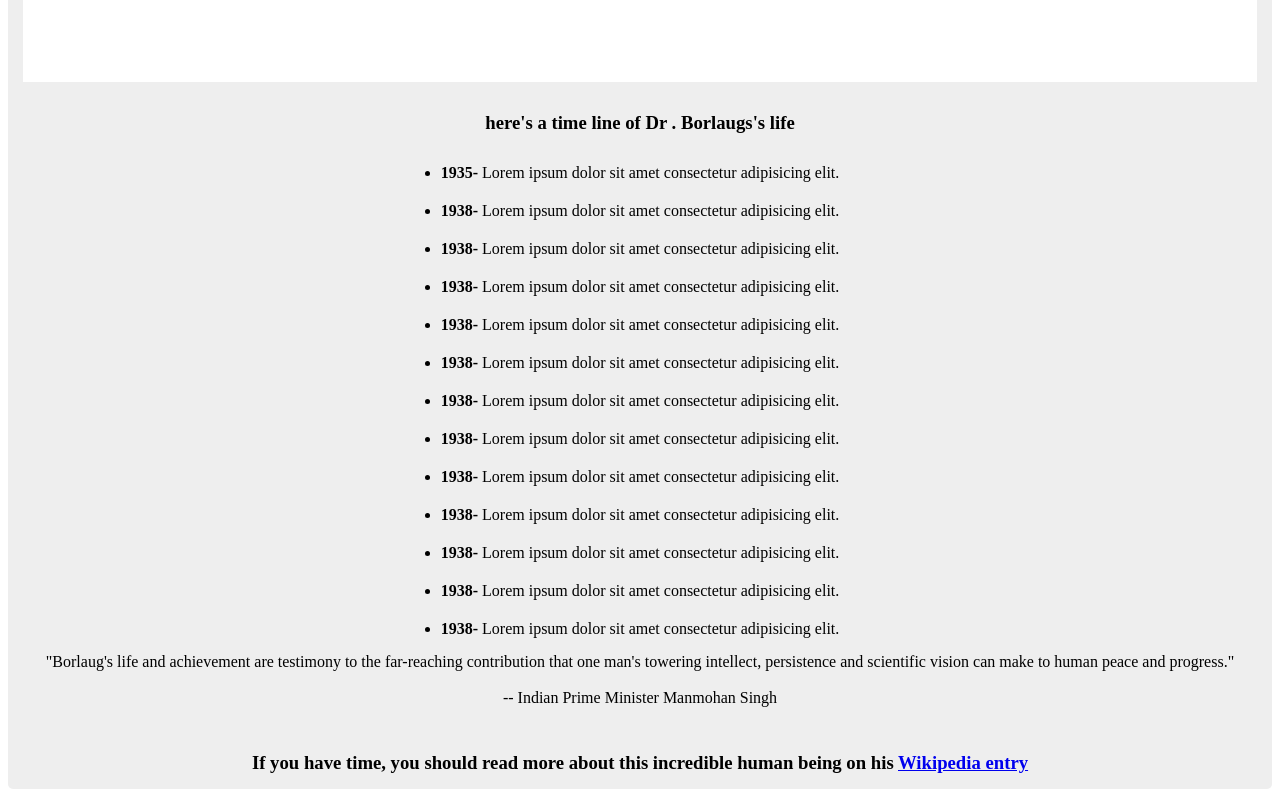
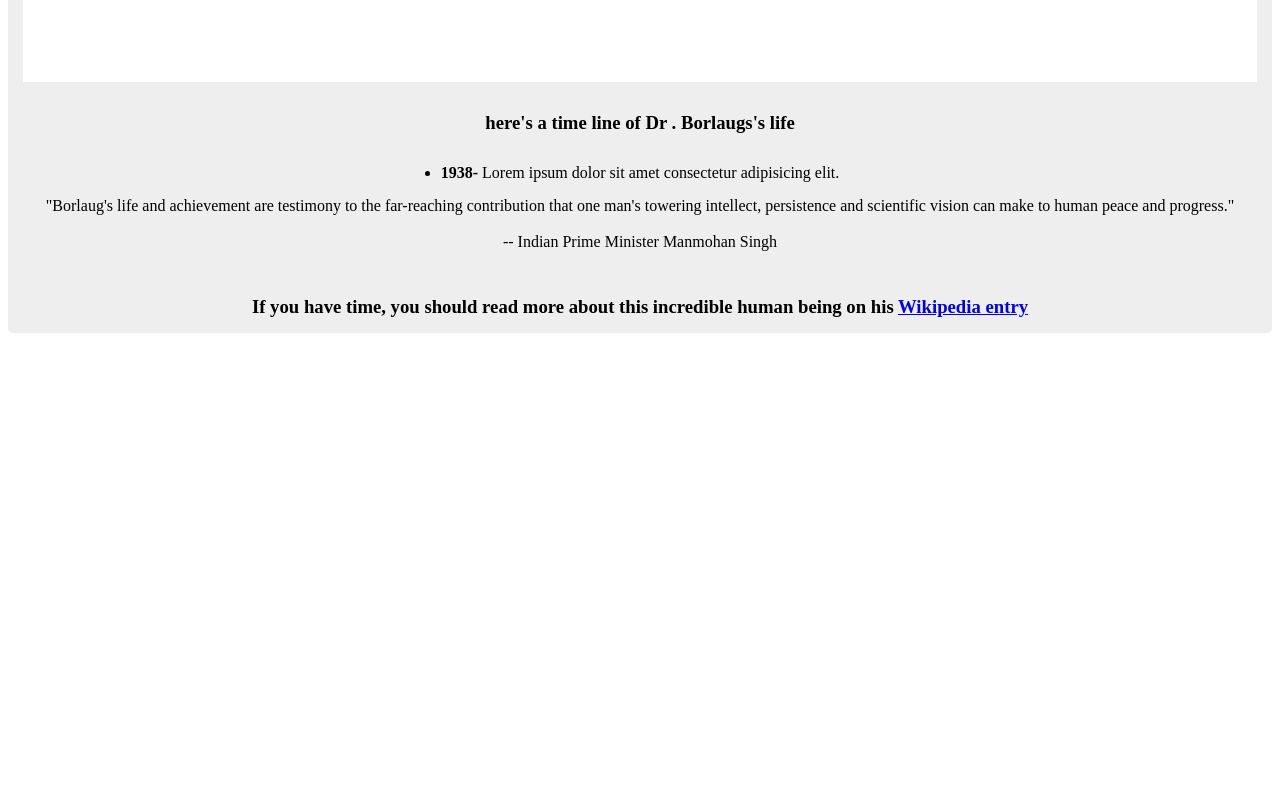
Before and after one commit to Diderot-sielinou/new-tribut-page, a plain HTML site: page index.html in a window 1280 px wide. Shown: the part 633-1430 px from the top of the page. After the commit the page ends 996 px from the top, so only its background shows below. Drawn offline with Linux system fonts and the light colour scheme.

Commit message:
resol lint probleme

```diff
--- a/index.html
+++ b/index.html
@@ -28,18 +28,6 @@
     <div class="list-s">
       <h3>here's a time line of Dr <span>.</span> Borlaugs's life</h3>
       <ul class="ul-list">
-        <li> <strong>1935-</strong> Lorem ipsum dolor sit amet consectetur adipisicing elit.</li>
-        <li> <strong>1938-</strong> Lorem ipsum dolor sit amet consectetur adipisicing elit.</li>
-        <li> <strong>1938-</strong> Lorem ipsum dolor sit amet consectetur adipisicing elit.</li>
-        <li> <strong>1938-</strong> Lorem ipsum dolor sit amet consectetur adipisicing elit.</li>
-        <li> <strong>1938-</strong> Lorem ipsum dolor sit amet consectetur adipisicing elit.</li>
-        <li> <strong>1938-</strong> Lorem ipsum dolor sit amet consectetur adipisicing elit.</li>
-        <li> <strong>1938-</strong> Lorem ipsum dolor sit amet consectetur adipisicing elit.</li>
-        <li> <strong>1938-</strong> Lorem ipsum dolor sit amet consectetur adipisicing elit.</li>
-        <li> <strong>1938-</strong> Lorem ipsum dolor sit amet consectetur adipisicing elit.</li>
-        <li> <strong>1938-</strong> Lorem ipsum dolor sit amet consectetur adipisicing elit.</li>
-        <li> <strong>1938-</strong> Lorem ipsum dolor sit amet consectetur adipisicing elit.</li>
-        <li> <strong>1938-</strong> Lorem ipsum dolor sit amet consectetur adipisicing elit.</li>
         <li> <strong>1938-</strong> Lorem ipsum dolor sit amet consectetur adipisicing elit.</li>
       </ul>
     </div>
```
